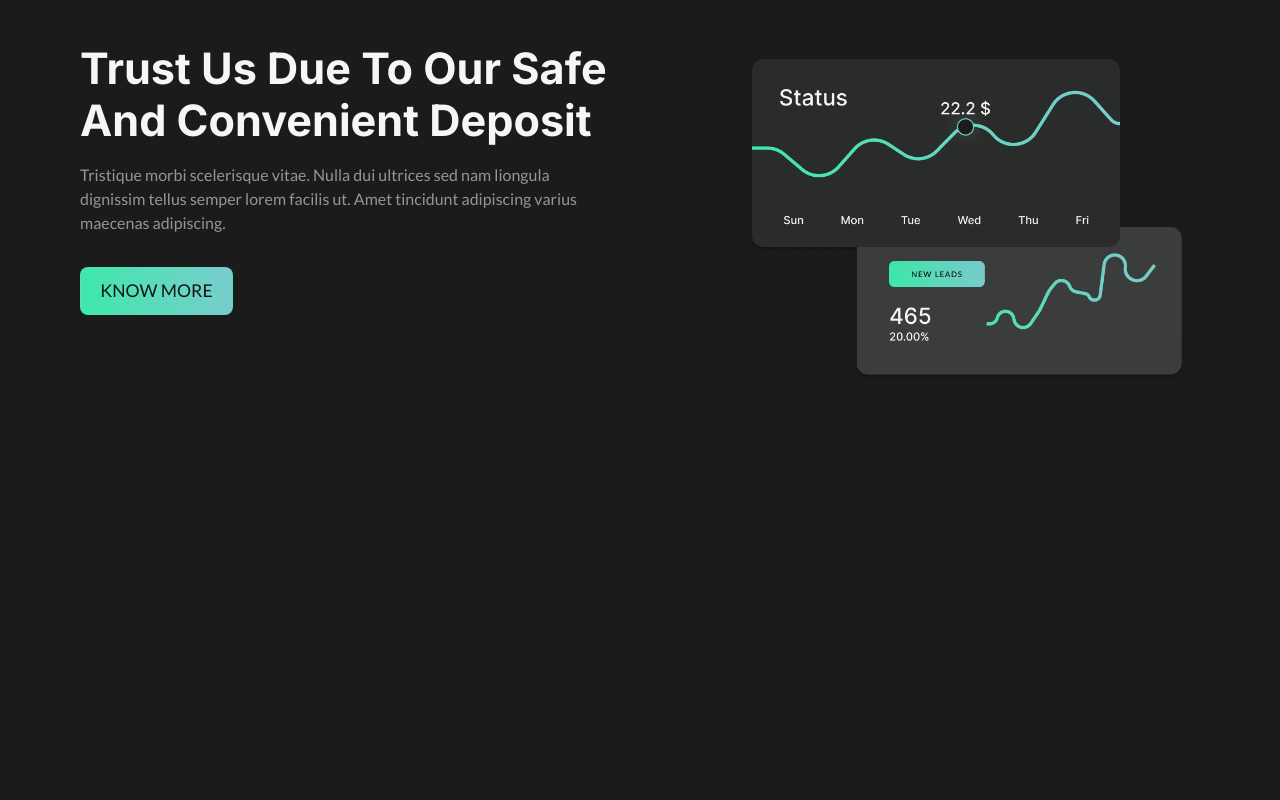
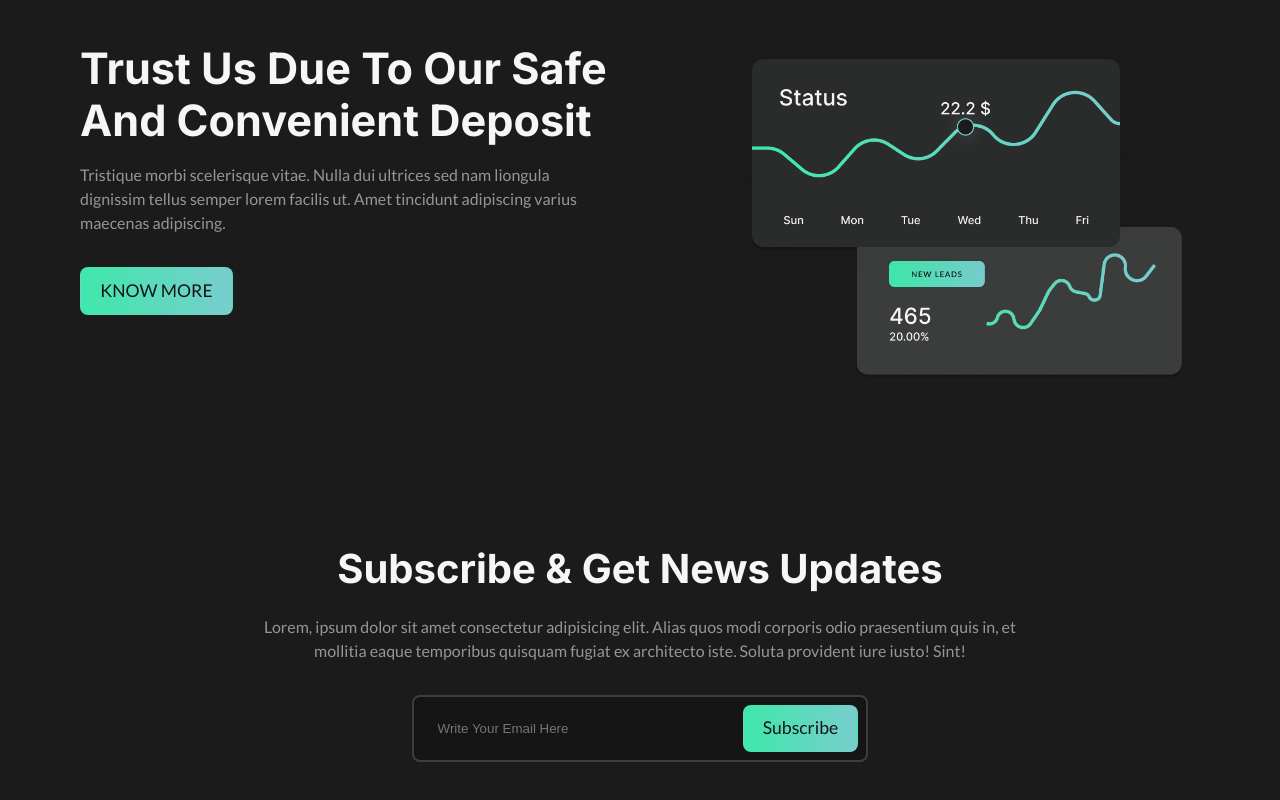
Before and after one commit to fdfborges/crypto-code, a React (Vite) app: page / in a window 1280 px wide. Shown: the part 2216-3016 px from the top of the page. Before the commit the page ends 2675 px from the top, so only its background shows below. Built offline with nearby package versions, Linux system fonts and the light colour scheme.

Commit message:
Created part of subscribe

```diff
--- a/src/App.jsx
+++ b/src/App.jsx
@@ -4,6 +4,7 @@ import Navbar from "./components/navbar/Navbar";
 import Pricing from "./components/pricing/Pricing";
 import Earnings from "./components/earnings/earnings";
 import Status from "./components/status/status";
+import Subscribe from "./components/subscribe/Subscribe";
 
 
 function App() {
@@ -15,6 +16,7 @@ function App() {
   <Pricing />
   <Earnings />
   <Status />
+  <Subscribe />
 
     </>
   )
--- /dev/null
+++ b/src/components/subscribe/Subscribe.jsx
@@ -0,0 +1,27 @@
+import "./Subscribe.scss";
+import Aos from "aos";
+import "aos/dist/aos.css";
+import { useEffect, useState } from "react";
+
+const Subscribe = () => {
+    useEffect(() => {
+        Aos.init({duratiion: 1000});
+    });
+
+  return (
+    <section className="subscribe">
+        <div className="subscribe__container wrapper">
+            <h2 data-aos="fade-up">Subscribe & get news updates</h2>
+            <p data-aos="fade-up">Lorem, ipsum dolor sit amet consectetur adipisicing elit. Alias quos modi corporis odio praesentium quis in, et mollitia eaque temporibus quisquam fugiat ex architecto iste. Soluta provident iure iusto! Sint!</p>
+            <form action="#" data-aos="fade-up">
+                <input type="email" placeholder="Write Your Email Here"/>
+                <a href="#" className="btn">
+                    Subscribe
+                </a>
+            </form>
+        </div>
+    </section>
+  )
+}
+
+export default Subscribe
--- /dev/null
+++ b/src/components/subscribe/Subscribe.scss
@@ -0,0 +1,47 @@
+@import "../../styles/mixins.scss";
+
+.subscribe{
+    padding-block: 5rem;
+    text-align: center;
+
+    h2{
+        font-size: 2.5rem;
+        text-transform: capitalize;
+
+        @include respond(phone){
+            font-size: 2rem;
+        }
+    }
+
+    p{
+        margin-block: 1rem 2rem;
+        width: 70%;
+        margin-inline: auto;
+
+        @include respond(phone){
+            width: 100%;
+        }
+    }
+
+    form{
+        display: flex;
+        padding: 0.5rem;
+        border-radius: 0.5rem;
+        background: var(--black);
+        width: fit-content;
+        margin-inline: auto;
+        gap: 8rem;
+        border: 2px solid var(--black-olive);
+
+        @include respond(phone){
+            gap: 1rem;
+        }
+    }
+
+    input{
+        background: transparent;
+        border: none;
+        padding-left: 1rem;
+        color: var(--cultured);
+    }
+}
```
